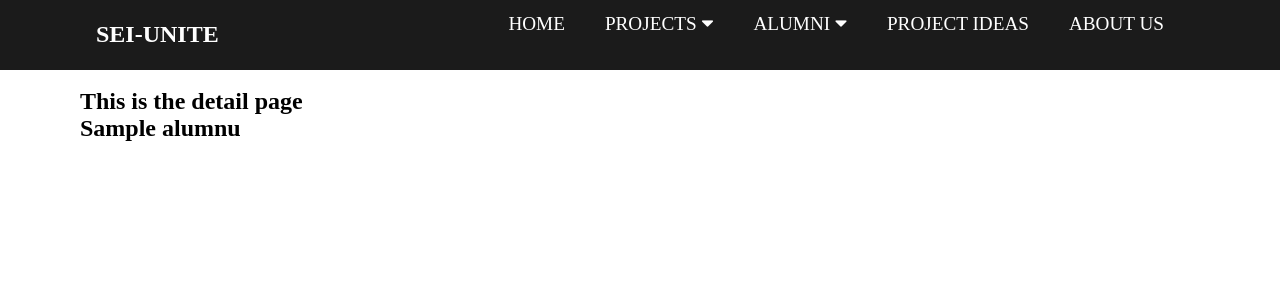
After one commit to Jadessu/sei-unite, a Django app: page /alumnus/1/ in a window 1280 px wide. The commit adds this page. Shown: the top 300 px of the page. Run offline with Django 3.2, Linux system fonts and the light colour scheme; tables that the repository leaves empty hold one stand-in row (values such as "Sample post").

Commit message:
add detail to alumnus

```diff
--- /dev/null
+++ b/main_app/templates/alumnus/detail.html
@@ -0,0 +1,25 @@
+{% extends 'base.html' %}
+{% load static %}
+
+{% block head %}
+<link
+  rel="stylesheet"
+  type="text/css"
+  href="{% static 'css/alumnus-detail.css' %}"
+/>
+{% endblock %}
+
+{% block content %}
+
+<section class="alumnus-container">
+  <div class="alumnus-img">
+    <img src="" alt="">
+  </div>
+  <h1>This is the detail page</h1>
+  <div class="alumnus-details">
+    <h1>{{ alumnus.name}}</h1>
+
+  </div>
+</section>
+
+{% endblock %}
--- a/main_app/templates/alumnus/index.html
+++ b/main_app/templates/alumnus/index.html
@@ -14,7 +14,7 @@
 
 <section class="card-container">
   {% for person in alumnus %}
-
+   <a href="/alumnus/{{alumnus.id}}">View Detail</a>
    <h1>{{person.name}}</h1>
    <h2>{{person.github}}</h2>
    <h3>{{person.linkedin}}</h3>
--- a/main_app/templates/base.html
+++ b/main_app/templates/base.html
@@ -40,7 +40,7 @@
     </a>
 
     <ul>
-        <li><a href="#">View Alumni</a></li>
+        <li><a href="{% url 'alumnus_index' %}">View Alumni</a></li>
         <li><a href="#">Add Alumnus</a></li>
     </ul>
     </li>
```
